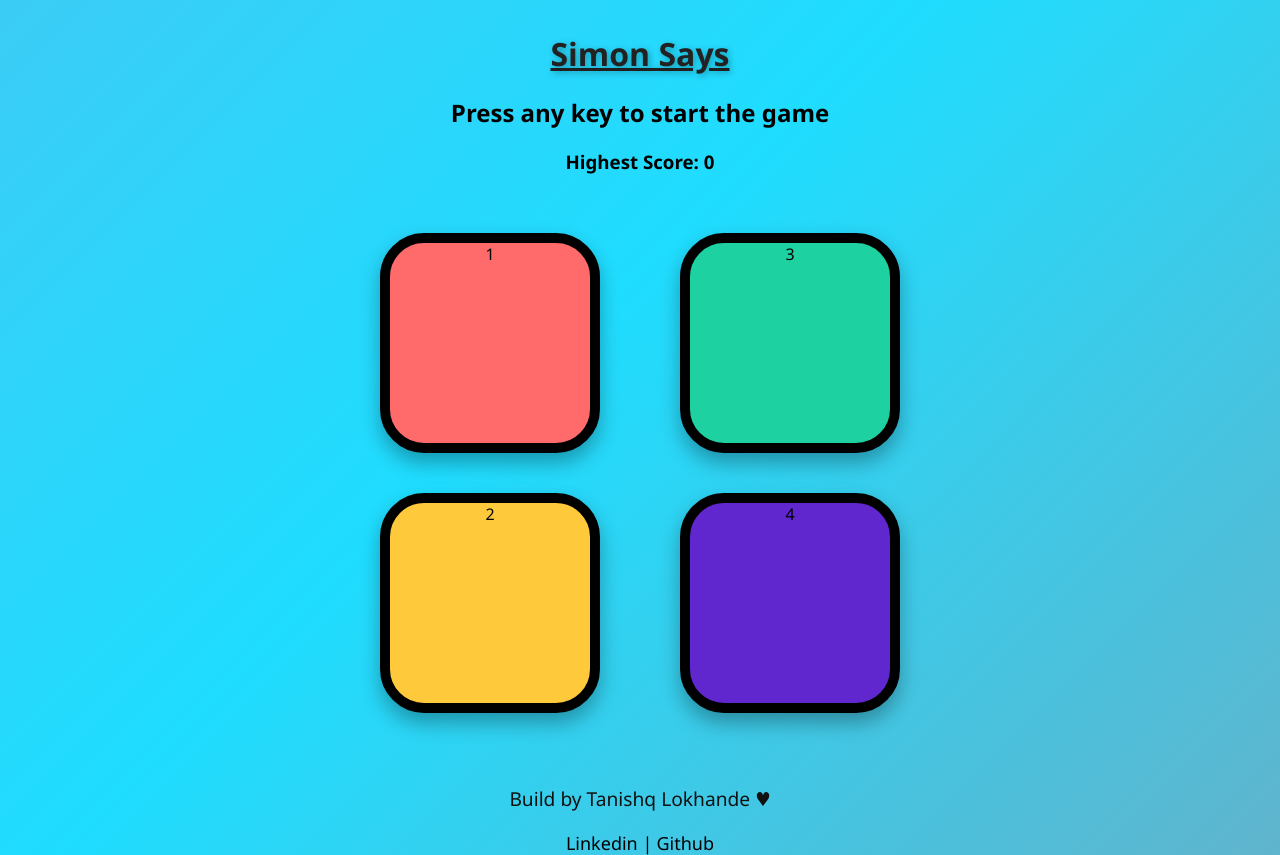
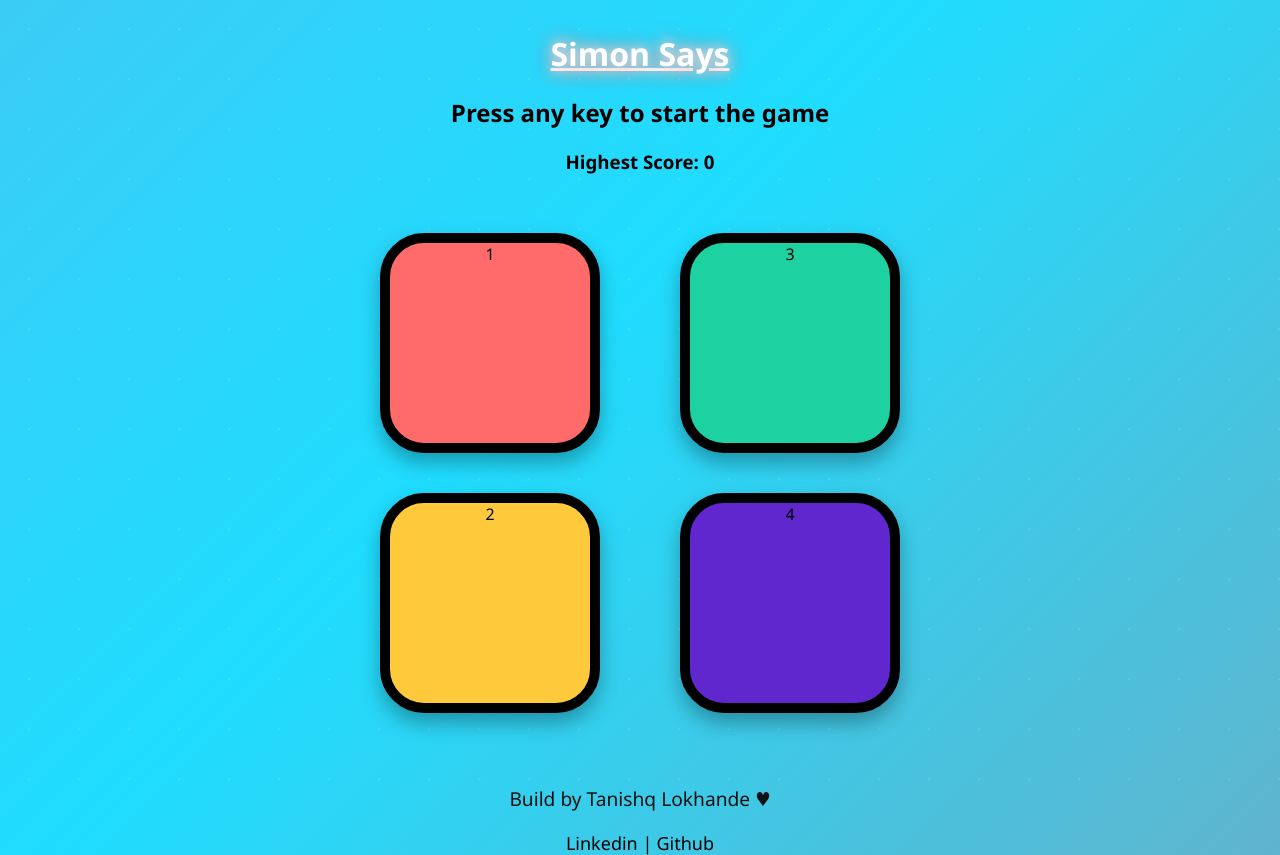
Before and after one commit to Tanixhq23/Web-Development-Projects, a plain HTML site: page Simon Says/index.html in a window 1280 px wide. Drawn offline with Linux system fonts and the light colour scheme.

Commit message:
Background changes were made

```diff
--- a/Simon Says/style.css
+++ b/Simon Says/style.css
@@ -1,29 +1,45 @@
-/* Engaging, vibrant animated gradient background */
+/* Engaging Animated Gradient Background */
 body {
     text-align: center;
     margin: 0;
     height: 100vh;
+    overflow-x: hidden;
     background: linear-gradient(-45deg, #ff4e50, #1fddff, #a18cd1, #fbc2eb);
     background-size: 600% 600%;
     animation: gradientFlow 18s ease infinite;
     font-family: 'Segoe UI', Tahoma, Geneva, Verdana, sans-serif;
     transition: all 0.5s ease-in-out;
-    overflow-x: hidden;
+    position: relative;
 }
 
-@keyframes gradientFlow {
-    0% {
-        background-position: 0% 50%;
-    }
-    50% {
-        background-position: 100% 50%;
-    }
-    100% {
-        background-position: 0% 50%;
-    }
+/* Subtle floating dots like particles */
+body::before {
+    content: "";
+    position: fixed;
+    top: 0;
+    left: 0;
+    width: 100%;
+    height: 100%;
+    background-image: radial-gradient(#ffffff22 1px, transparent 1px);
+    background-size: 50px 50px;
+    animation: moveBG 60s linear infinite;
+    z-index: -1;
+    pointer-events: none;
 }
 
-/* Simon Says buttons */
+/* Background animation keyframes */
+@keyframes gradientFlow {
+    0% { background-position: 0% 50%; }
+    50% { background-position: 100% 50%; }
+    100% { background-position: 0% 50%; }
+}
+
+@keyframes moveBG {
+    0% { transform: translate(0, 0); }
+    100% { transform: translate(50px, 50px); }
+}
+
+/* Buttons */
 .btn {
     height: 200px;
     width: 200px;
@@ -32,40 +48,60 @@ body {
     margin: 2.5rem;
     box-shadow: 0 10px 20px rgba(0, 0, 0, 0.3);
     transition: transform 0.2s ease, box-shadow 0.3s ease;
+    opacity: 0;
+    transform: translateY(20px);
+    animation: fadeIn 1s ease forwards;
 }
 
+/* Staggered button animation */
+.btn:nth-child(1) { animation-delay: 0.2s; }
+.btn:nth-child(2) { animation-delay: 0.4s; }
+.btn:nth-child(3) { animation-delay: 0.6s; }
+.btn:nth-child(4) { animation-delay: 0.8s; }
+
+@keyframes fadeIn {
+    to {
+        opacity: 1;
+        transform: translateY(0);
+    }
+}
+
+/* Hover Glow */
+.btn:hover {
+    box-shadow: 0 0 20px 6px rgba(255, 255, 255, 0.3);
+}
+
+/* Active Click */
 .btn:active {
     transform: scale(0.96);
     box-shadow: 0 5px 10px rgba(0, 0, 0, 0.4);
 }
 
-/* Container */
+/* Button Container */
 .btn-container {
     display: flex;
     justify-content: center;
     flex-wrap: wrap;
 }
 
-/* Button colors */
+/* Color Classes */
 .yellow {
     background-color: #ffc93c;
 }
-
 .red {
     background-color: #ff6b6b;
 }
-
 .green {
     background-color: #1dd1a1;
 }
-
 .purple {
     background-color: #5f27cd;
 }
 
-/* Flash effects */
+/* Flash Effects */
 .flash {
     background-color: white !important;
+    box-shadow: 0 0 25px 10px white;
     transition: background-color 0.2s ease;
 }
 
@@ -74,29 +110,39 @@ body {
     transition: background-color 0.2s ease;
 }
 
-/* Social link */
+/* Social Link */
 .social {
     text-decoration: none;
     font-size: large;
     color: black;
 }
 
-/* Footer text */
+/* Footer Credit */
 .Buildby {
     font-size: larger;
     margin-top: 2rem;
     color: #111;
 }
 
-/* Heading */
+/* Glowing Heading */
 h1 {
     text-decoration: underline;
-    color: #222;
-    text-shadow: 2px 2px 6px rgba(0, 0, 0, 0.3);
+    color: #fff;
+    text-shadow: 0 0 5px #fff, 0 0 15px #ff4e50, 0 0 25px #ff4e50;
     margin-top: 2rem;
+    animation: glowText 2s ease-in-out infinite alternate;
 }
 
-/* Mobile adjustments */
+@keyframes glowText {
+    from {
+        text-shadow: 0 0 5px #fff, 0 0 10px #ff4e50;
+    }
+    to {
+        text-shadow: 0 0 20px #fff, 0 0 30px #ff4e50;
+    }
+}
+
+/* Responsive Layout */
 @media (max-width: 768px) {
     .btn {
         height: 140px;
```
